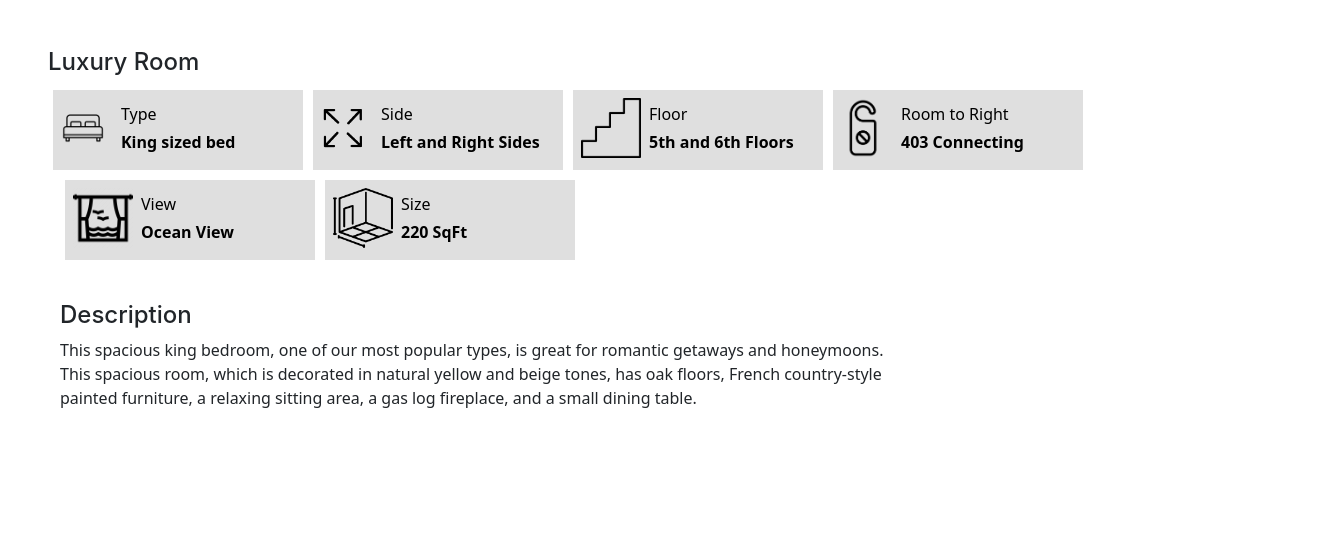
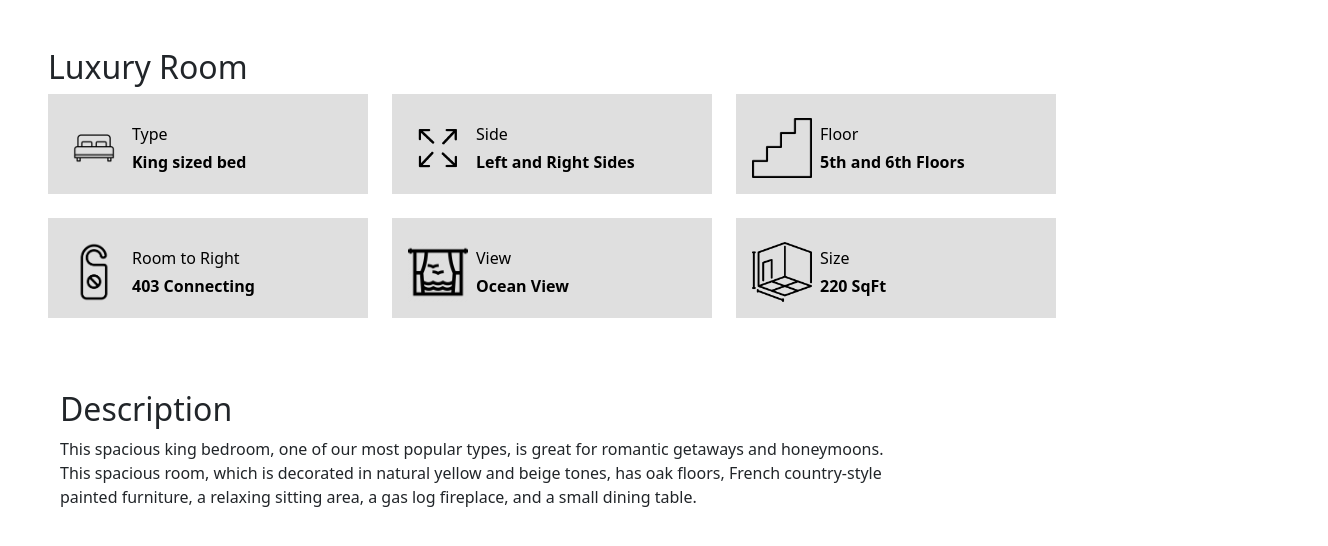
Before and after one commit to menchb/hotelmgmt_frontdesk, a plain HTML site: page information.html in a window 1280 px wide. Shown: the whole page, 1328 px wide, since content can reach past the window. Drawn offline with nearby package versions, Linux system fonts and the light colour scheme.

Commit message:
Update information.html

```diff
--- a/information.html
+++ b/information.html
@@ -2,181 +2,174 @@
 <html>
   <head>
     <title>Information</title>
-    <meta charset="UTF-8">
-    <meta name="viewport" content="width=device-width, initial-scale=1.0">
-    <meta http-equiv="refresh" content="30">
-    <meta name="author" content="">
-    <meta name="description" content="">
-    <meta name="keywords" content="">
+    <meta charset="UTF-8" />
+    <meta name="viewport" content="width=device-width, initial-scale=1.0" />
+    <meta http-equiv="refresh" content="30" />
+    <meta name="author" content="" />
+    <meta name="description" content="" />
+    <meta name="keywords" content="" />
     <!-- Bootstrap CSS link -->
-    <link href="https://cdn.jsdelivr.net/npm/bootstrap@5.2.1/dist/css/bootstrap.min.css" rel="stylesheet" integrity="sha384-iYQeCzEYFbKjA/T2uDLTpkwGzCiq6soy8tYaI1GyVh/UjpbCx/TYkiZhlZB6+fzT" crossorigin="anonymous">
+    <link
+      href="https://cdn.jsdelivr.net/npm/bootstrap@5.2.1/dist/css/bootstrap.min.css"
+      rel="stylesheet"
+      integrity="sha384-iYQeCzEYFbKjA/T2uDLTpkwGzCiq6soy8tYaI1GyVh/UjpbCx/TYkiZhlZB6+fzT"
+      crossorigin="anonymous"
+    />
   </head>
   <body>
     <!-- Navbar (copy ko from index after magawa ni tatan) -->
     <main>
-
       <!-- Room Buttons @menchb-->
-        <div>
-
-        </div>
+      <div></div>
       <!-- end -->
 
       <section>
-
         <!-- Basic Details and description @cescerv -->
         <section>
-
           <div class="ms-5 mt-5">
-              <h1 style="font-family: Inter; font-size: 24px; font-style: Semi Bold">Luxury Room</h1>
+            <h2 style="font-weight-bold">Luxury Room</h2>
           </div>
-
-            <div class="container ms-4">
-
+          <div class="">
+            <div class="container-fluid ms-5">
               <div class="row">
-
-                <div class="col">
-                  <div class="container ms-0">
-
-                    <div style="width: 250px; float:left; height:80px; background:#DFDFDF; margin:5px">
-                      <img class="me-2 mt-2 float-start" src="icons/bed.png" alt="" width="60" height="60">
+                <div
+                  class="col-md-4 w-25 h-75 p-3"
+                  style="background-color: #dfdfdf"
+                >
+                  <img
+                    class="me-2 mt-2 float-start"
+                    src="icons/bed.png"
+                    alt=""
+                    width="60"
+                    height="60"
+                  />
                   <div class="text-black">
-                        <h1 class="fs-6 lh-1 mt-3 fw-light">Type</h1>
-                        <p class="m-0"> <b> King sized bed </b></p>
+                    <h3 class="fs-6 lh-1 mt-3 fw-light">Type</h3>
+                    <p class="m-0"><b> King sized bed </b></p>
                   </div>
                 </div>
 
-                    <div class="col">
-
-                      <div class="container ms-0">
-                        <div style="width: 250px; float:left; height:80px; background:#DFDFDF; margin:5px">
-                          <img class="me-2 mt-2 float-start" src="icons/arrow.png" alt="" width="60" height="60">
+                <div
+                  class="col-md-4 w-25 h-75 p-3 ms-4"
+                  style="background-color: #dfdfdf"
+                >
+                  <img
+                    class="me-2 mt-2 float-start"
+                    src="icons/arrow.png"
+                    alt=""
+                    width="60"
+                    height="60"
+                  />
                   <div class="text-black">
-                            <h1 class="fs-6 lh-1 mt-3 fw-light">Side</h1>
-                            <p class="m-0"> <b> Left and Right Sides </b></p>
+                    <h3 class="fs-6 lh-1 mt-3 fw-light">Side</h3>
+                    <p class="m-0"><b> Left and Right Sides </b></p>
                   </div>
                 </div>
 
-                        <div class="col">
-                          <div class="container ms-0">
-                            <div style="width: 250px; float:left; height:80px; background:#DFDFDF; margin:5px">
-                              <img class="me-2 mt-2 mx-2 float-start" src="icons/stair.png" alt="" width="60" height="60">
+                <div
+                  class="col-md-4 w-25 h-75 p-3 ms-4"
+                  style="background-color: #dfdfdf"
+                >
+                  <img
+                    class="me-2 mt-2 float-start"
+                    src="icons/stair.png"
+                    alt=""
+                    width="60"
+                    height="60"
+                  />
                   <div class="text-black">
-                                <h1 class="fs-6 lh-1 mt-3 fw-light">Floor </h1>
-                                <p class="m-0"> <b> 5th and 6th Floors </b></p>
+                    <h3 class="fs-6 lh-1 mt-3 fw-light">Floor</h3>
+                    <p class="m-0"><b> 5th and 6th Floors </b></p>
                   </div>
                 </div>
               </div>
 
-                          <div class="col">
+              <br />
 
-                            <div style="width: 250px; float:left; height:80px; background:#DFDFDF; margin:5px">
-                              <img class="me-2 mt-2 float-start" src="icons/tag.png" alt="" width="60" height="60">
+              <div class="row">
+                <div
+                  class="col-md-4 w-25 h-75 p-3"
+                  style="background-color: #dfdfdf"
+                >
+                  <img
+                    class="me-2 mt-2 float-start"
+                    src="icons/tag.png"
+                    alt=""
+                    width="60"
+                    height="60"
+                  />
                   <div class="text-black">
-                                <h1 class="fs-6 lh-1 mt-3 fw-light">Room to Right </h1>
-                                <p class="m-0"> <b> 403 Connecting </b></p>
+                    <h3 class="fs-6 lh-1 mt-3 fw-light">Room to Right</h3>
+                    <p class="m-0"><b> 403 Connecting </b></p>
                   </div>
                 </div>
 
-                            <div class="col">
-
-                              <div style="width: 250px; float:left; height:80px; background:#DFDFDF; margin:5px">
-                                <img class="me-2 mt-2 mx-2 float-start" src="icons/view.png" alt="" width="60" height="60">
+                <div
+                  class="col-md-4 w-25 h-75 p-3 ms-4"
+                  style="background-color: #dfdfdf"
+                >
+                  <img
+                    class="me-2 mt-2 float-start"
+                    src="icons/view.png"
+                    alt=""
+                    width="60"
+                    height="60"
+                  />
                   <div class="text-black">
-                                  <h1 class="fs-6 lh-1 mt-3 fw-light">View</h1>
-                                  <p class="m-0"> <b> Ocean View </b></p>
+                    <h3 class="fs-6 lh-1 mt-3 fw-light">View</h3>
+                    <p class="m-0"><b> Ocean View </b></p>
                   </div>
                 </div>
 
-                              <div class="col">
-
-                                <div style="width: 250px; float:left; height:80px; background:#DFDFDF; margin:5px">
-                                  <img class="me-2 mt-2 mx-2 float-start" src="icons/size.png" alt="" width="60" height="60">
+                <div
+                  class="col-md-4 w-25 h-75 p-3 ms-4"
+                  style="background-color: #dfdfdf"
+                >
+                  <img
+                    class="me-2 mt-2 float-start"
+                    src="icons/size.png"
+                    alt=""
+                    width="60"
+                    height="60"
+                  />
                   <div class="text-black">
-                                    <h1 class="fs-6 lh-1 mt-3 fw-light">Size</h1>
-                                    <p class="m-0"> <b> 220 SqFt </b></p>
+                    <h3 class="fs-6 lh-1 mt-3 fw-light">Size</h3>
+                    <p class="m-0"><b>220 SqFt</b></p>
+                  </div>
                 </div>
               </div>
 
-                                <br> <br> <br> <br> <br> <br> <br>
+              <br />
 
               <div class="ms-0 mt-5">
-                                  <h1 style="font-family: Inter; font-size: 24px; font-style: Semi Bold">Description</h1>
-                                  <p class="m-0"> This spacious king bedroom, one of our most popular types, is great for romantic
-                                    getaways and honeymoons.
-                                    <br> This spacious room, which is decorated in natural yellow and beige tones, has oak floors,
-                                    French country-style
-                                    <br> painted furniture, a relaxing sitting area, a gas log fireplace, and a small dining
-                                    table.
+                <h2 style="font-weight-bold">Description</h2>
+                <p class="m-0">
+                  This spacious king bedroom, one of our most popular types, is
+                  great for romantic getaways and honeymoons. <br />
+                  This spacious room, which is decorated in natural yellow and
+                  beige tones, has oak floors, French country-style <br />
+                  painted furniture, a relaxing sitting area, a gas log
+                  fireplace, and a small dining table.
                 </p>
-                                </div>
-
               </div>
             </div>
           </div>
-                          <!--
-                            Buong div
-                              Div ni LUxury
-
-                                Div ng type
-                                  icon
-                                  div
-                                    h1
-                                    p
-
-                                Div ng side
-                                  icon
-                                  div
-                                    h1
-                                    p
-
-                                Div ng floor
-                                  icon
-                                  div
-                                    h1
-                                    p
-
-                                Div ng room
-                                  icon
-                                  div
-                                    h1
-                                    p
-
-                                Div ng vie
-                                  icon
-                                  div
-                                    h1
-                                    p
-
-                                Div ng size
-                                  icon
-                                  div
-                                    h1
-                                    p
-
-                              Div ni description
-                                h2/h3/h4 "description"
-                                paragraph
-
-                           -->
         </section>
-        <!-- end -->
 
         <!-- Amenities and extra details @cee411 -->
-          <section>
-
-          </section>
+        <section></section>
         <!-- end -->
-
       </section>
 
       <!-- Room images @menchb -->
-        <section>
-
-        </section>
+      <section></section>
       <!-- end -->
-
     </main>
     <!-- Bootstrap JS link -->
-    <script src="https://cdn.jsdelivr.net/npm/bootstrap@5.2.1/dist/js/bootstrap.bundle.min.js" integrity="sha384-u1OknCvxWvY5kfmNBILK2hRnQC3Pr17a+RTT6rIHI7NnikvbZlHgTPOOmMi466C8" crossorigin="anonymous"></script>
+    <script
+      src="https://cdn.jsdelivr.net/npm/bootstrap@5.2.1/dist/js/bootstrap.bundle.min.js"
+      integrity="sha384-u1OknCvxWvY5kfmNBILK2hRnQC3Pr17a+RTT6rIHI7NnikvbZlHgTPOOmMi466C8"
+      crossorigin="anonymous"
+    ></script>
   </body>
 </html>
```
Lines whose indentation alone changed are shown as unchanged.
